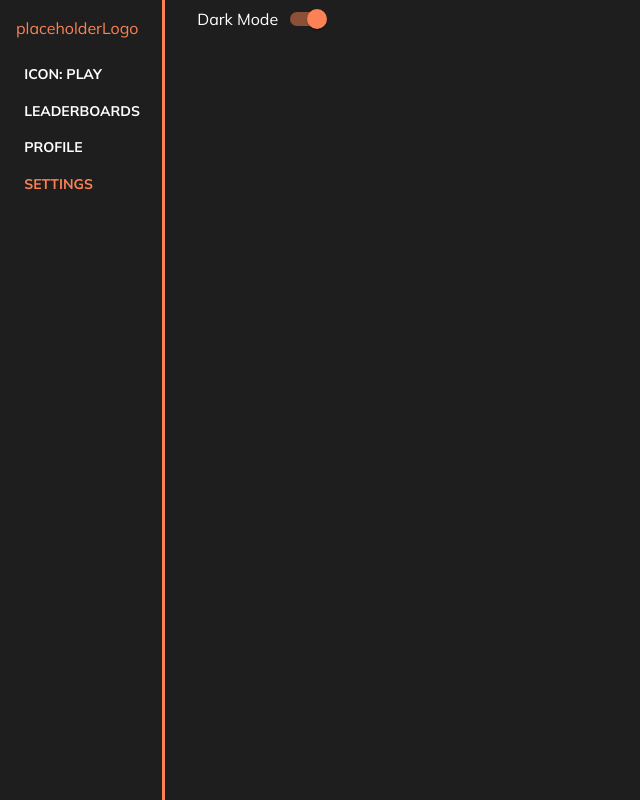
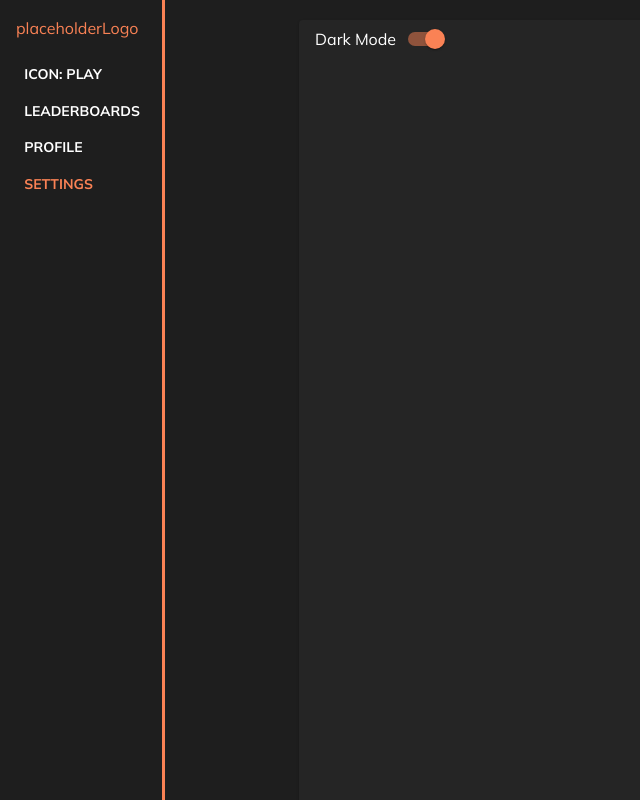
Before and after one commit to Linuxiarnia/synotion.web, a React (Vite) app: page /settings in a window 1280 px wide. Shown: the top 800 px of the page, without its empty margins (0-640 px from the left). Built offline with nearby package versions, Linux system fonts and the light colour scheme.

Commit message:
control (rollback here if context dies)

```diff
--- a/src/views/settings/settings.tsx
+++ b/src/views/settings/settings.tsx
@@ -1,4 +1,4 @@
-import { FormControlLabel, FormGroup, Switch } from '@mui/material';
+import { Card, FormControlLabel, FormGroup, Grid2, Switch } from '@mui/material';
 import React from 'react';
 import { useTheme } from 'src/context/ThemeContext';
 
@@ -8,7 +8,8 @@ export const Settings = () => {
     const { mode, toggleTheme } = useTheme();
 
     return(
-        <>
+        <Grid2 container height={'100%'} justifyContent={'center'} marginTop={'10px'} padding={'10px'} width={'100%'}>
+            <Card sx={{ width: '80%', height: '80%' }}>
                 <FormGroup row aria-label='position'>
                     <FormControlLabel
                         control={<Switch defaultChecked color='primary' onChange={toggleTheme} />}
@@ -17,6 +18,7 @@ export const Settings = () => {
                         value='meow'
                     />
                 </FormGroup>
-        </>
+            </Card>
+        </Grid2>
     );
 };
```
Lines whose indentation alone changed are shown as unchanged.
